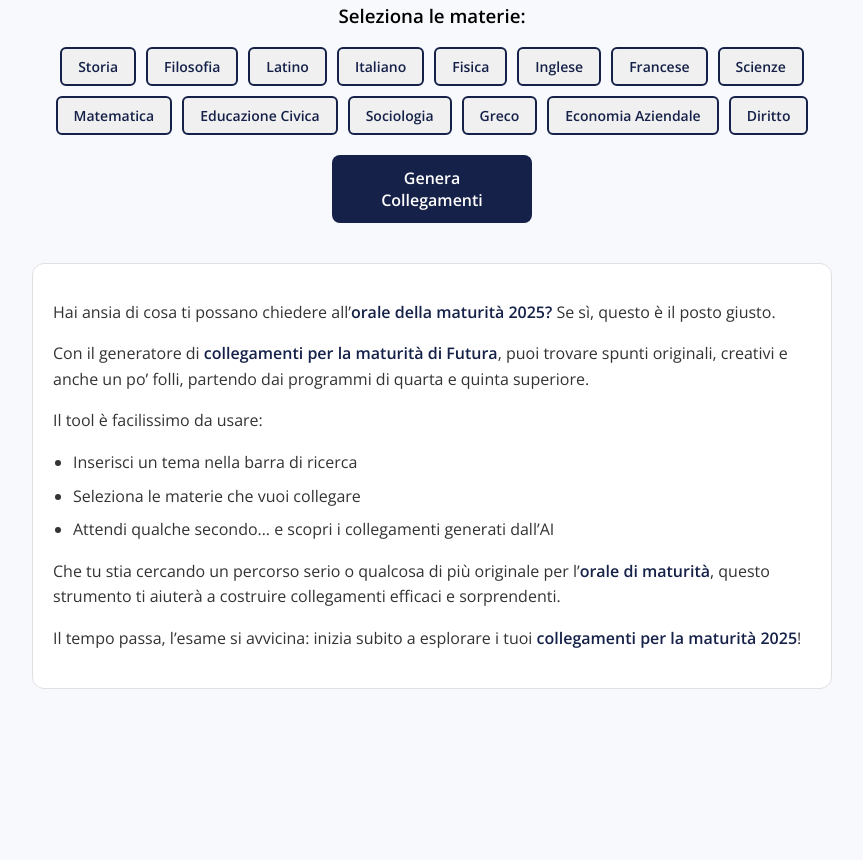
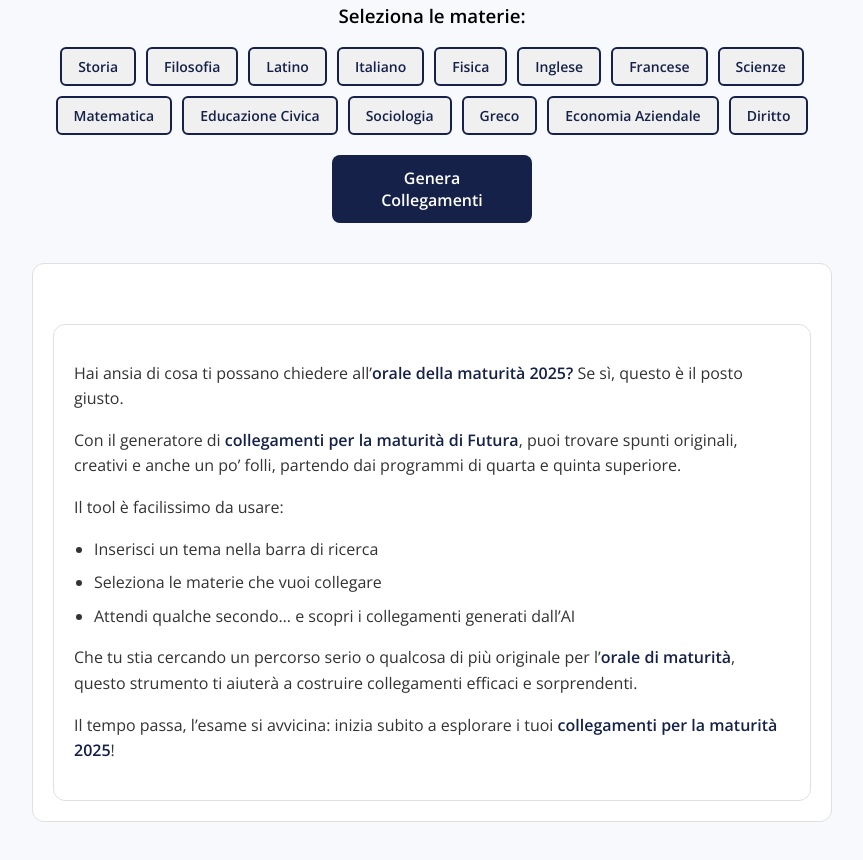
Before and after one commit to BebolitoHub/maturita, a website: page index.html in a window 1280 px wide. Shown: the part 358-1218 px from the top of the page, without its empty margins (208-1071 px from the left). Before the commit the page ends 1147 px from the top, so only its background shows below. Drawn offline with nearby package versions, Linux system fonts and the light colour scheme.

Commit message:
Update index.html

```diff
--- a/index.html
+++ b/index.html
@@ -43,6 +43,7 @@
     <button onclick="generaCollegamenti()" class="generate-btn">Genera Collegamenti</button>
 
     <div class="blog-section">
+      <div class="blog-section" id="blog">
       <p>Hai ansia di cosa ti possano chiedere all’<strong>orale della maturità 2025?</strong> Se sì, questo è il posto giusto.</p>
       <p>Con il generatore di <strong>collegamenti per la maturità di Futura</strong>, puoi trovare spunti originali, creativi e anche un po’ folli, partendo dai programmi di quarta e quinta superiore.</p>
       <p>Il tool è facilissimo da usare:</p>
@@ -53,6 +54,7 @@
       </ul>
       <p>Che tu stia cercando un percorso serio o qualcosa di più originale per l’<strong>orale di maturità</strong>, questo strumento ti aiuterà a costruire collegamenti efficaci e sorprendenti.</p>
       <p>Il tempo passa, l’esame si avvicina: inizia subito a esplorare i tuoi <strong>collegamenti per la maturità 2025</strong>!</p>
+        </div>
     </div>
 
     <h2 id="collegamenti-titolo" style="display: none;">Collegamenti interdisciplinari:</h2>
```
